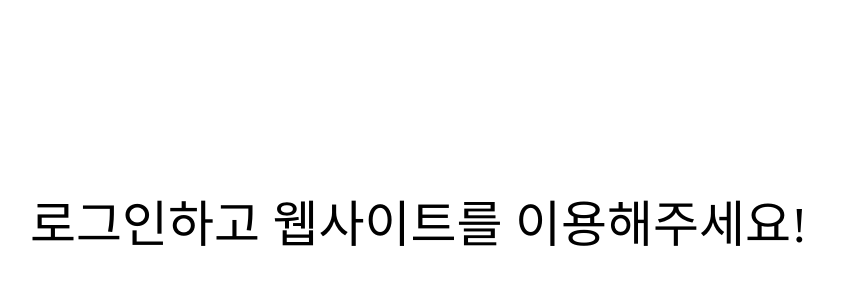
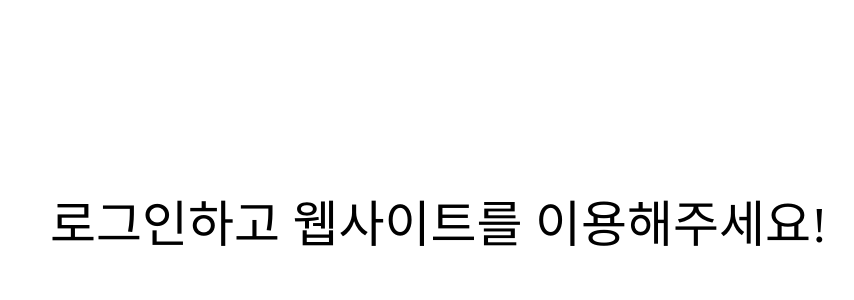
Before and after one commit to rlawjddnr0523/sangam_notification_website, a PHP site: page / in a window 1280 px wide. Shown: the part 151-451 px from the top of the page, without its empty margins (8-862 px from the left). Run offline with PHP 8.4, Linux system fonts and the light colour scheme.

Commit message:
CSS 수정

```diff
--- a/style.css
+++ b/style.css
@@ -90,3 +90,11 @@
     margin-top: 30px;
     margin-left: 20px;
 }
+.discription {
+    margin-left: 20px;
+    margin-top: 50px;
+}
+.date {
+    font-size: 20px;
+    font-weight: bold;
+}
```
